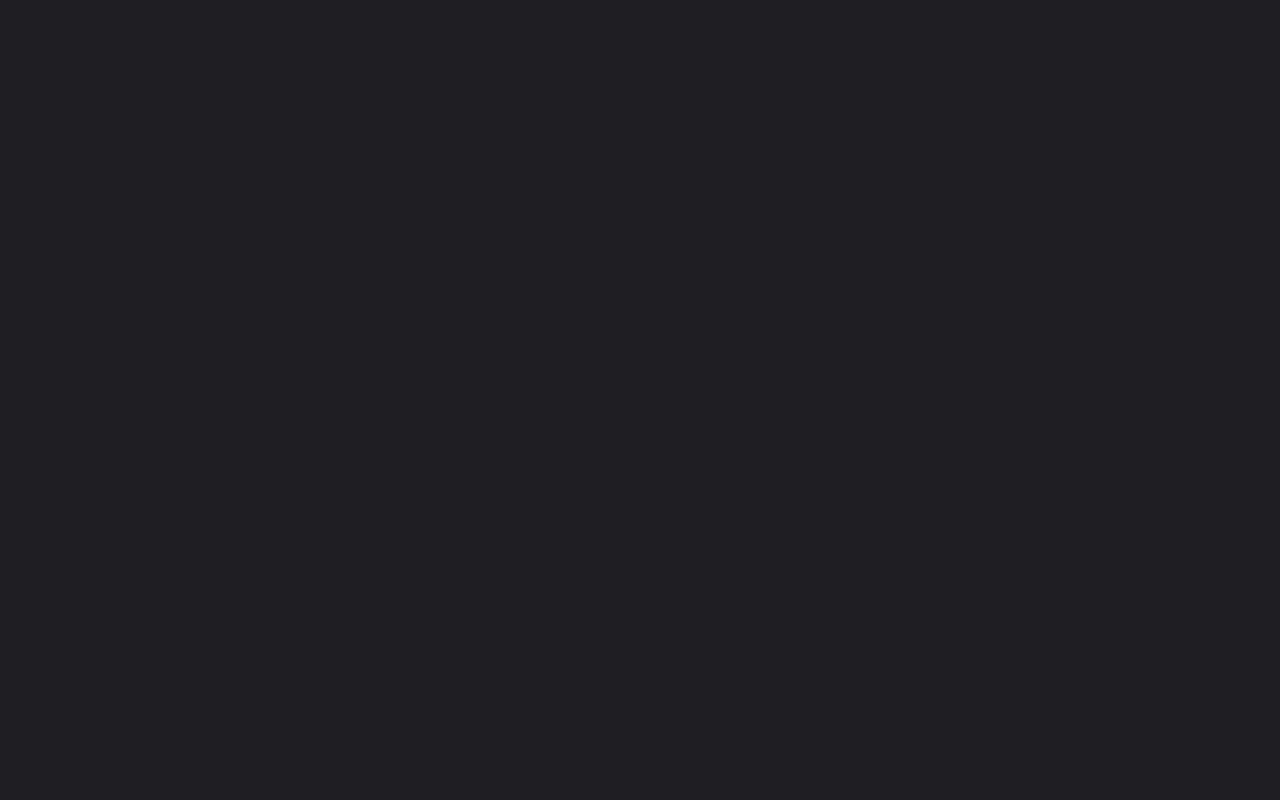
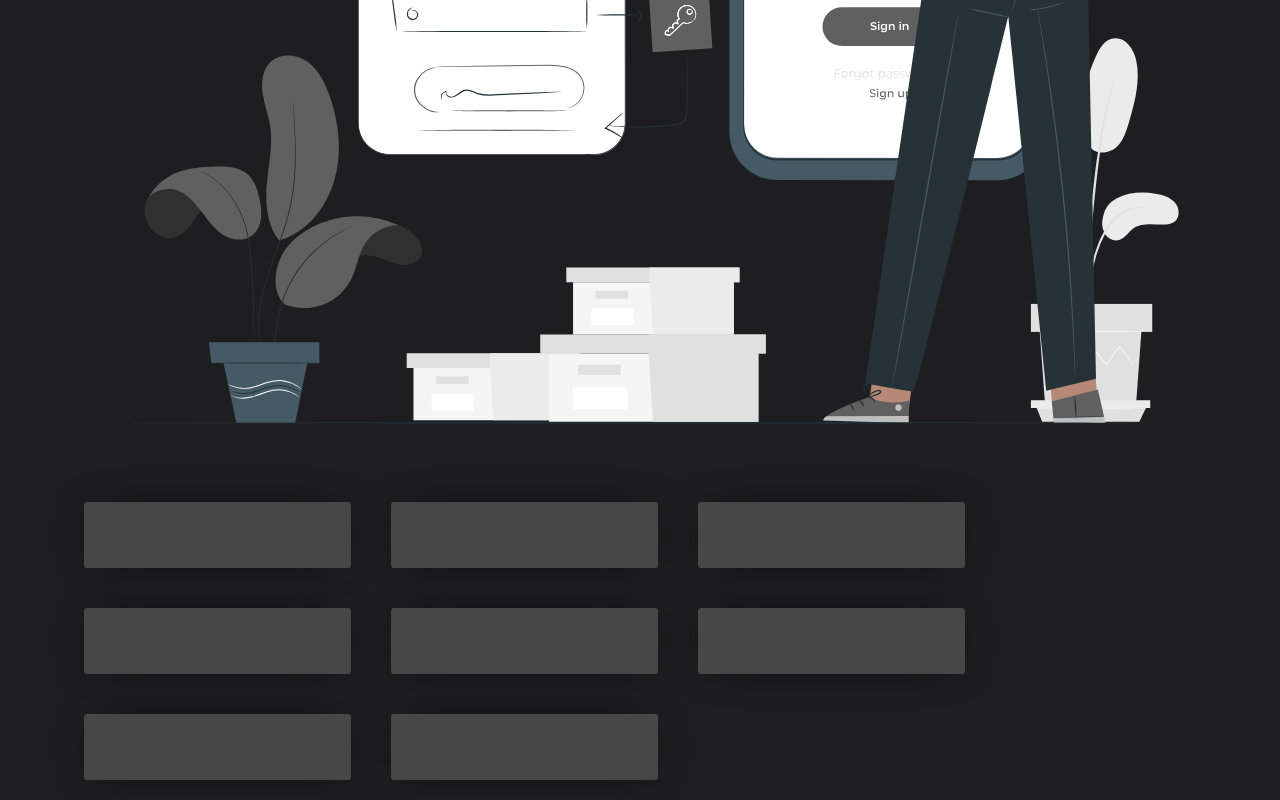
Before and after one commit to FabricioSobrinho/MF-Bank, a React (Vite) app: page /create-acc in a window 1280 px wide. Shown: the part 674-1474 px from the top of the page. Before the commit the page ends 800 px from the top, so only its background shows below. Built offline with nearby package versions, Linux system fonts and the light colour scheme.

Commit message:
Feat: added the new insert data input

```diff
--- a/src/Pages/CreateAccountScreen.jsx
+++ b/src/Pages/CreateAccountScreen.jsx
@@ -1,7 +1,27 @@
+import styles from '../Styles/CreateAccountScreen.module.css'
+
+import createAccountScreenImage from '../assets/Images/create-account-screen-image.svg'
+
+
+import InputInsertData from '../Layouts/FormsComponents/InputInsertData'
 
 function CreateAccountScreen() {
   return (
-    <div>CreateAccountScreen</div>
+    <div className={styles.mainCreateAccountPage} >
+        <div className={styles.leftCreateAccountScreen}>
+            <img src={createAccountScreenImage} alt='inserting credencials in the app'/>
+        </div>
+        <div className={styles.rightCreateAccountScreen}>
+            <InputInsertData/>
+            <InputInsertData/>
+            <InputInsertData/>
+            <InputInsertData/>
+            <InputInsertData/>
+            <InputInsertData/>
+            <InputInsertData/>
+            <InputInsertData/>
+        </div>
+    </div>
   )
 }
 
--- a/src/Pages/LoginScreen.jsx
+++ b/src/Pages/LoginScreen.jsx
@@ -15,8 +15,20 @@ function LoginScreen() {
         <div className={styles.boxForm}>
           <h1>Entre</h1>
           <div className={styles.loginForm}>
-            <InputInsertData text="Nome" type="text" name="name" />
-            <InputInsertData text="Senha" type="password" name="pass" />
+            <InputInsertData
+              text="Nome"
+              type="text"
+              name="name"
+              widthInput={70}
+              heighInput={30}
+            />
+            <InputInsertData
+              text="Senha"
+              type="password"
+              name="pass"
+              widthInput={70}
+              heighInput={30}
+            />
             <InputButton text="Entrar" />
           </div>
           <div className={styles.createACcountRedirect}>
```
